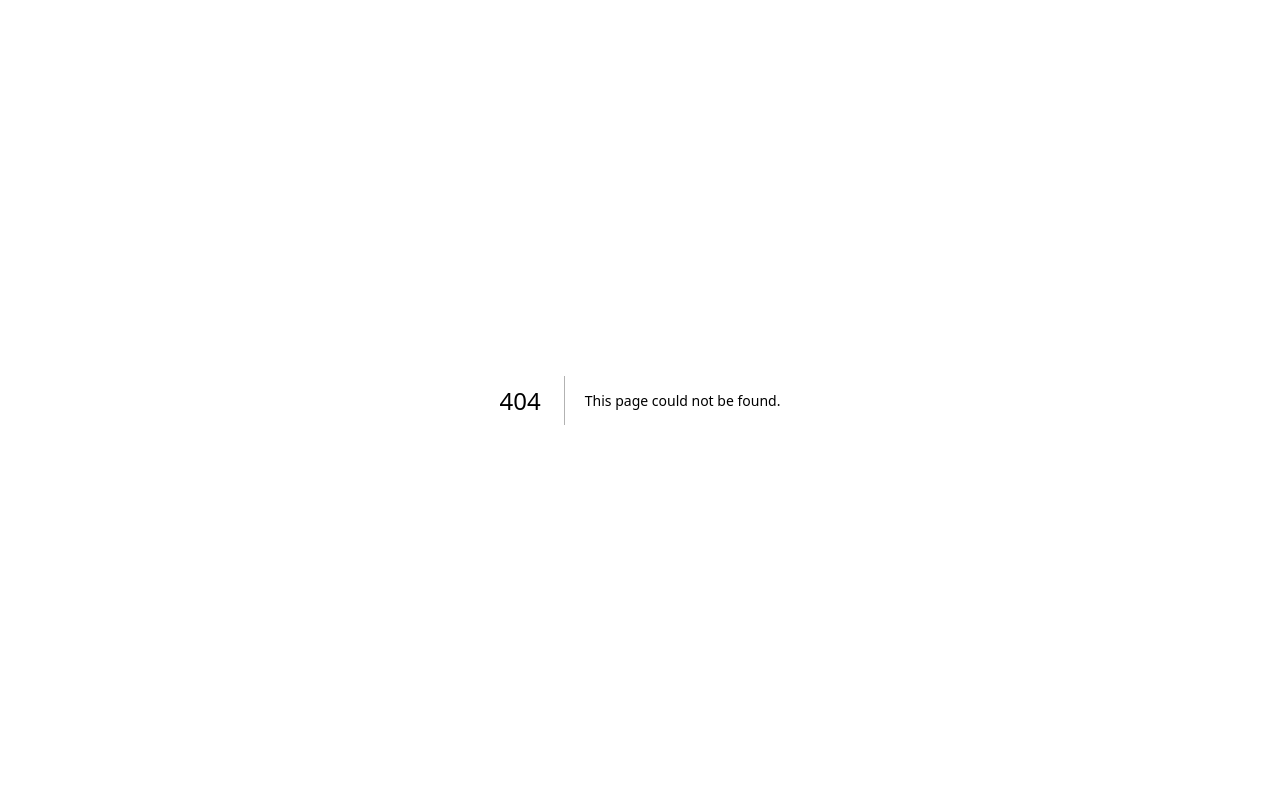
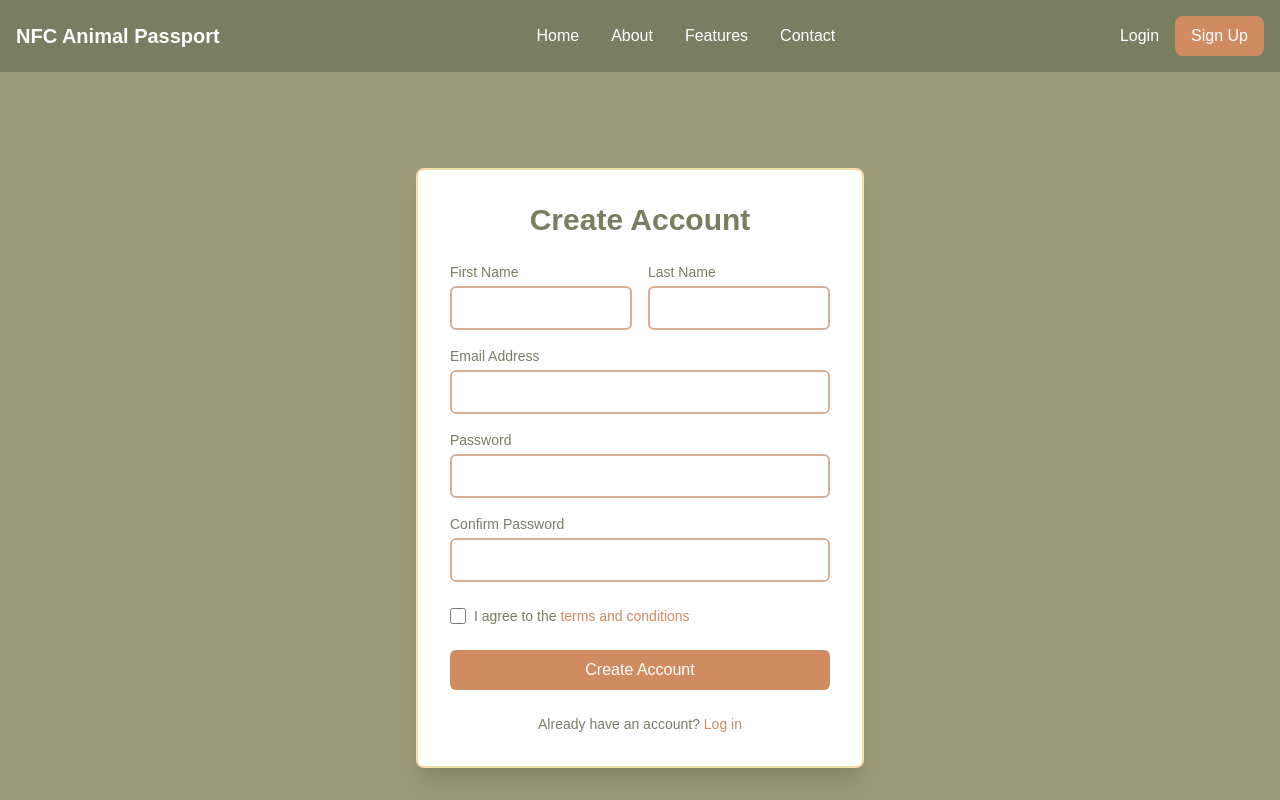
Before and after one commit to CankatCaglar/nfc-animal-passport, a Next.js app: page /signup in a window 1280 px wide. Before the commit this address had no page. Shown: the top 800 px of the page. Built offline with nearby package versions, Linux system fonts and the light colour scheme.

Commit message:
Add login and signup buttons to header and create login/signup pages

```diff
--- a/app/components/Header.tsx
+++ b/app/components/Header.tsx
@@ -10,14 +10,15 @@ export default function Header() {
     <header className="bg-[#797D62] shadow-md">
       <div className="container mx-auto px-4 py-4">
         <div className="flex justify-between items-center">
+          {/* Logo */}
           <div className="flex items-center">
             <Link href="/" className="flex items-center">
               <h1 className="text-white text-xl font-bold">NFC Animal Passport</h1>
             </Link>
           </div>
 
-          {/* Desktop Navigation */}
-          <nav className="hidden md:flex space-x-8">
+          {/* Desktop Navigation - Centered */}
+          <nav className="hidden md:flex space-x-8 flex-1 justify-center ml-8">
             <Link href="/" className="text-white hover:text-[#F1DCA7] font-medium transition-colors">
               Home
             </Link>
@@ -31,6 +32,22 @@ export default function Header() {
               Contact
             </Link>
           </nav>
+
+          {/* Auth Buttons - Desktop */}
+          <div className="hidden md:flex items-center space-x-4">
+            <Link
+              href="/login"
+              className="text-white hover:text-[#F1DCA7] font-medium transition-colors"
+            >
+              Login
+            </Link>
+            <Link
+              href="/signup"
+              className="bg-[#D08C60] hover:bg-[#C17A50] text-white px-4 py-2 rounded-lg font-medium transition-colors"
+            >
+              Sign Up
+            </Link>
+          </div>
 
           {/* Mobile Menu Button */}
           <div className="md:hidden">
@@ -96,6 +113,24 @@ export default function Header() {
             >
               Contact
             </Link>
+
+            {/* Auth Links - Mobile */}
+            <div className="pt-2 border-t border-white/20">
+              <Link
+                href="/login"
+                className="block text-white hover:text-[#F1DCA7] font-medium transition-colors"
+                onClick={() => setIsMenuOpen(false)}
+              >
+                Login
+              </Link>
+              <Link
+                href="/signup"
+                className="block mt-3 bg-[#D08C60] hover:bg-[#C17A50] text-white px-4 py-2 rounded-lg font-medium transition-colors text-center"
+                onClick={() => setIsMenuOpen(false)}
+              >
+                Sign Up
+              </Link>
+            </div>
           </nav>
         )}
       </div>
--- /dev/null
+++ b/app/login/page.tsx
@@ -0,0 +1,82 @@
+import Header from '../components/Header';
+import Footer from '../components/Footer';
+
+export default function LoginPage() {
+  return (
+    <main className="min-h-screen">
+      <Header />
+
+      <section className="py-16 md:py-24 bg-[#9B9B7A]">
+        <div className="container mx-auto px-4">
+          <div className="max-w-md mx-auto bg-white rounded-lg shadow-xl p-8 border-2 border-[#F1DCA7]">
+            <h1 className="text-3xl font-bold text-[#797D62] mb-6 text-center">Login</h1>
+
+            <form>
+              <div className="mb-4">
+                <label htmlFor="email" className="block text-sm font-medium text-[#797D62] mb-1">
+                  Email Address
+                </label>
+                <input
+                  type="email"
+                  id="email"
+                  name="email"
+                  className="w-full px-4 py-2 border-2 border-[#D9AE94] rounded-md focus:ring-[#D9AE94] focus:border-[#D9AE94] transition-all"
+                  required
+                />
+              </div>
+
+              <div className="mb-6">
+                <label htmlFor="password" className="block text-sm font-medium text-[#797D62] mb-1">
+                  Password
+                </label>
+                <input
+                  type="password"
+                  id="password"
+                  name="password"
+                  className="w-full px-4 py-2 border-2 border-[#D9AE94] rounded-md focus:ring-[#D9AE94] focus:border-[#D9AE94] transition-all"
+                  required
+                />
+              </div>
+
+              <div className="flex items-center justify-between mb-6">
+                <div className="flex items-center">
+                  <input
+                    id="remember-me"
+                    name="remember-me"
+                    type="checkbox"
+                    className="h-4 w-4 text-[#D08C60] border-[#D9AE94] rounded focus:ring-[#D08C60]"
+                  />
+                  <label htmlFor="remember-me" className="ml-2 block text-sm text-[#797D62]">
+                    Remember me
+                  </label>
+                </div>
+
+                <a href="#" className="text-sm text-[#D08C60] hover:text-[#C17A50]">
+                  Forgot your password?
+                </a>
+              </div>
+
+              <button
+                type="submit"
+                className="w-full bg-[#D08C60] hover:bg-[#C17A50] text-white py-2 px-4 rounded-md font-medium transition-colors"
+              >
+                Sign In
+              </button>
+            </form>
+
+            <div className="mt-6 text-center">
+              <p className="text-sm text-[#797D62]">
+                Don&apos;t have an account?{' '}
+                <a href="/signup" className="text-[#D08C60] hover:text-[#C17A50] font-medium">
+                  Sign up
+                </a>
+              </p>
+            </div>
+          </div>
+        </div>
+      </section>
+
+      <Footer />
+    </main>
+  );
+}
--- /dev/null
+++ b/app/signup/page.tsx
@@ -0,0 +1,118 @@
+import Header from '../components/Header';
+import Footer from '../components/Footer';
+
+export default function SignupPage() {
+  return (
+    <main className="min-h-screen">
+      <Header />
+
+      <section className="py-16 md:py-24 bg-[#9B9B7A]">
+        <div className="container mx-auto px-4">
+          <div className="max-w-md mx-auto bg-white rounded-lg shadow-xl p-8 border-2 border-[#F1DCA7]">
+            <h1 className="text-3xl font-bold text-[#797D62] mb-6 text-center">Create Account</h1>
+
+            <form>
+              <div className="grid grid-cols-2 gap-4 mb-4">
+                <div>
+                  <label htmlFor="firstName" className="block text-sm font-medium text-[#797D62] mb-1">
+                    First Name
+                  </label>
+                  <input
+                    type="text"
+                    id="firstName"
+                    name="firstName"
+                    className="w-full px-4 py-2 border-2 border-[#D9AE94] rounded-md focus:ring-[#D9AE94] focus:border-[#D9AE94] transition-all"
+                    required
+                  />
+                </div>
+
+                <div>
+                  <label htmlFor="lastName" className="block text-sm font-medium text-[#797D62] mb-1">
+                    Last Name
+                  </label>
+                  <input
+                    type="text"
+                    id="lastName"
+                    name="lastName"
+                    className="w-full px-4 py-2 border-2 border-[#D9AE94] rounded-md focus:ring-[#D9AE94] focus:border-[#D9AE94] transition-all"
+                    required
+                  />
+                </div>
+              </div>
+
+              <div className="mb-4">
+                <label htmlFor="email" className="block text-sm font-medium text-[#797D62] mb-1">
+                  Email Address
+                </label>
+                <input
+                  type="email"
+                  id="email"
+                  name="email"
+                  className="w-full px-4 py-2 border-2 border-[#D9AE94] rounded-md focus:ring-[#D9AE94] focus:border-[#D9AE94] transition-all"
+                  required
+                />
+              </div>
+
+              <div className="mb-4">
+                <label htmlFor="password" className="block text-sm font-medium text-[#797D62] mb-1">
+                  Password
+                </label>
+                <input
+                  type="password"
+                  id="password"
+                  name="password"
+                  className="w-full px-4 py-2 border-2 border-[#D9AE94] rounded-md focus:ring-[#D9AE94] focus:border-[#D9AE94] transition-all"
+                  required
+                />
+              </div>
+
+              <div className="mb-6">
+                <label htmlFor="confirmPassword" className="block text-sm font-medium text-[#797D62] mb-1">
+                  Confirm Password
+                </label>
+                <input
+                  type="password"
+                  id="confirmPassword"
+                  name="confirmPassword"
+                  className="w-full px-4 py-2 border-2 border-[#D9AE94] rounded-md focus:ring-[#D9AE94] focus:border-[#D9AE94] transition-all"
+                  required
+                />
+              </div>
+
+              <div className="flex items-center mb-6">
+                <input
+                  id="terms"
+                  name="terms"
+                  type="checkbox"
+                  className="h-4 w-4 text-[#D08C60] border-[#D9AE94] rounded focus:ring-[#D08C60]"
+                  required
+                />
+                <label htmlFor="terms" className="ml-2 block text-sm text-[#797D62]">
+                  I agree to the <a href="#" className="text-[#D08C60] hover:text-[#C17A50]">terms and conditions</a>
+                </label>
+              </div>
+
+              <button
+                type="submit"
+                className="w-full bg-[#D08C60] hover:bg-[#C17A50] text-white py-2 px-4 rounded-md font-medium transition-colors"
+              >
+                Create Account
+              </button>
+            </form>
+
+            <div className="mt-6 text-center">
+              <p className="text-sm text-[#797D62]">
+                Already have an account?{' '}
+                <a href="/login" className="text-[#D08C60] hover:text-[#C17A50] font-medium">
+                  Log in
+                </a>
+              </p>
+            </div>
+          </div>
+        </div>
+      </section>
+
+      <Footer />
+    </main>
+  );
+}
```
